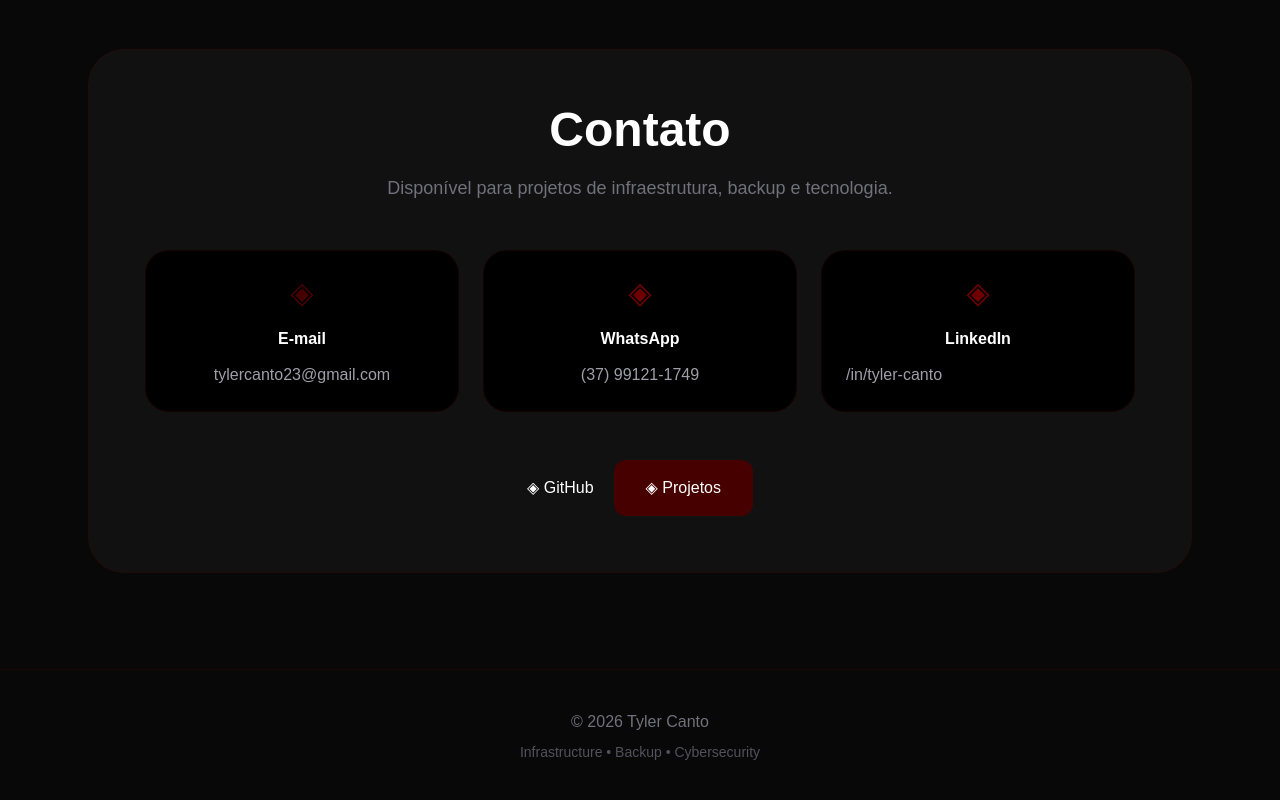
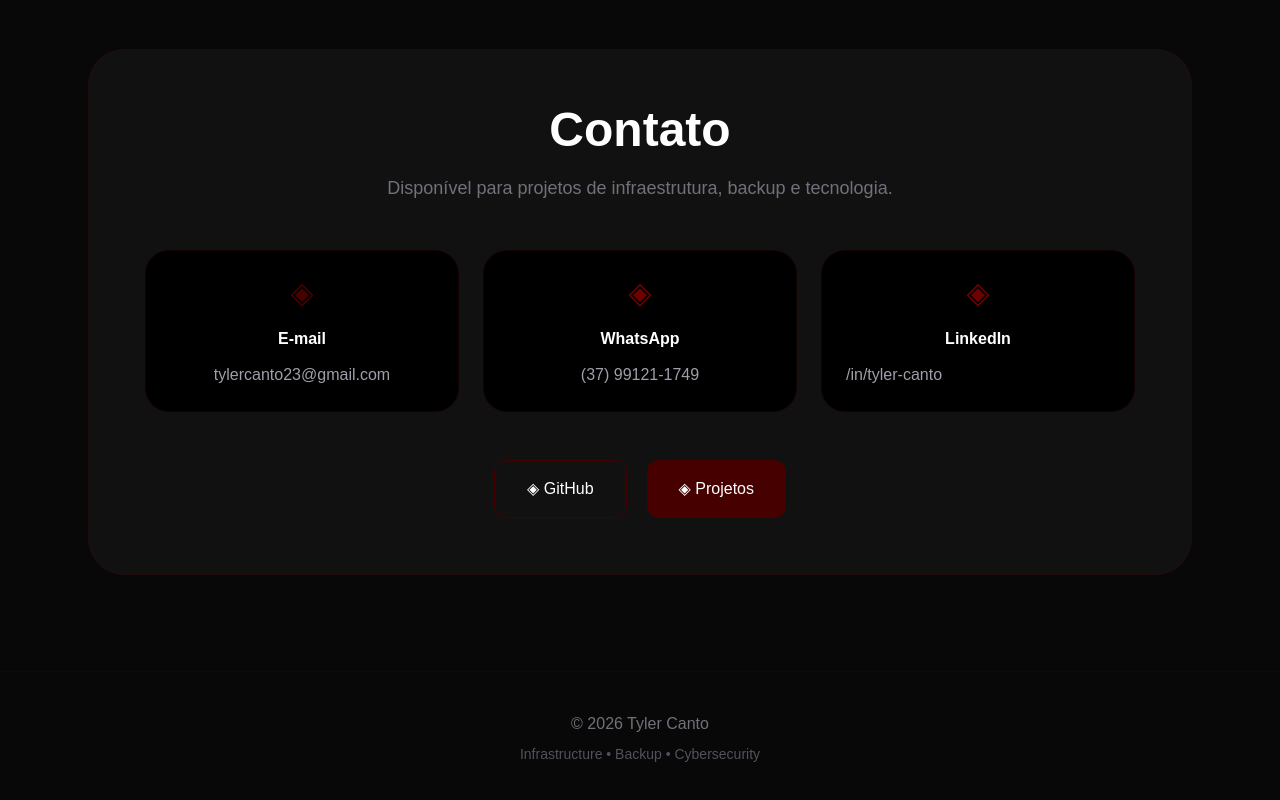
Before and after one commit to tylercanto/tylerportfolio, a Next.js app: page / in a window 1280 px wide. Shown: the part 7894-8694 px from the top of the page. Built offline with nearby package versions, Linux system fonts and the light colour scheme.

Commit message:
Fix external links

```diff
--- a/app/page.tsx
+++ b/app/page.tsx
@@ -650,10 +650,11 @@ export default function Home() {
 
           <div className="flex flex-wrap justify-center gap-5 mt-12">
             <button
-  onClick={() => handleExternalLink("https://github.com/tylercanto")}
->
-  ◈ GitHub
-</button>
+                onClick={() => handleExternalLink("https://github.com/tylercanto")}
+                className="px-8 py-4 rounded-xl border border-[#470000] hover:bg-[#470000] transition"
+              >
+                ◈ GitHub
+            </button>
             <button
               onClick={() => handleExternalLink("https://projetos-mu-rose.vercel.app/#projetos")}
               className="px-8 py-4 rounded-xl bg-[#470000] hover:bg-[#700000] transition cursor-pointer"
```
